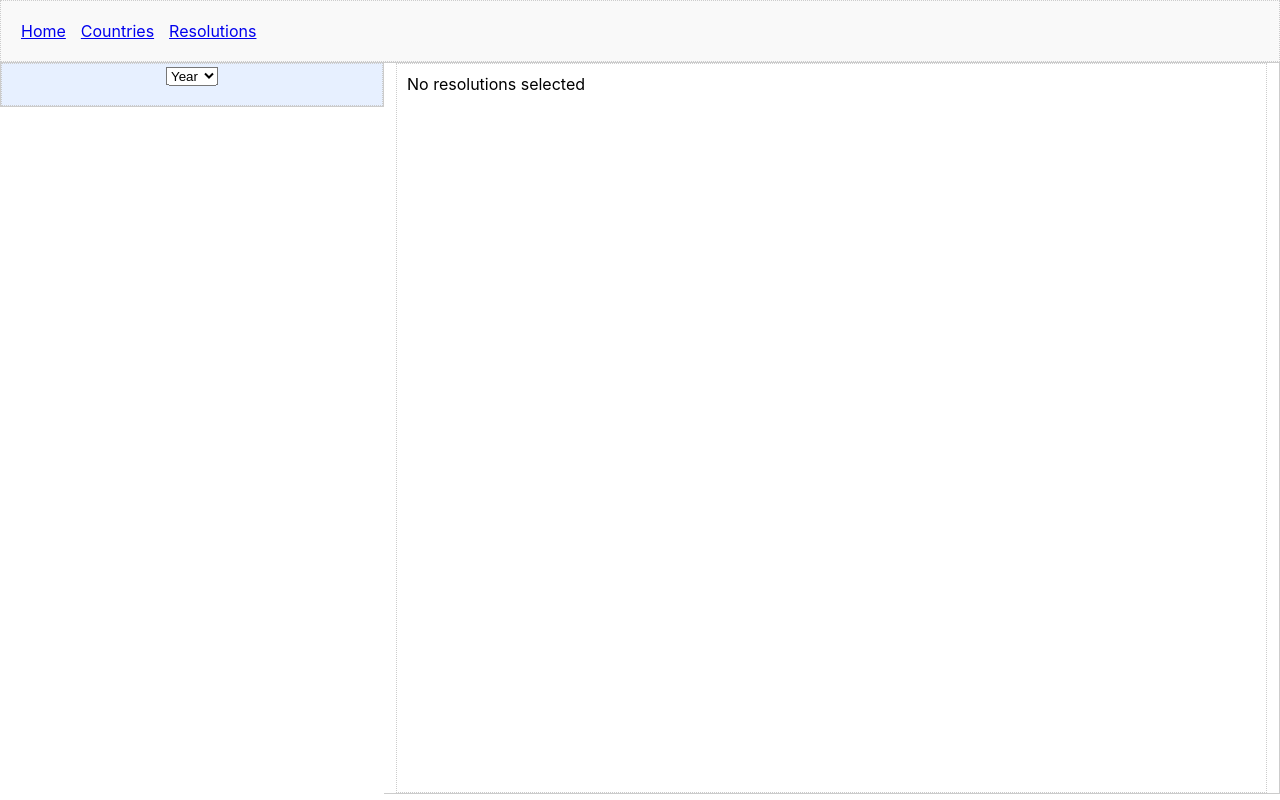
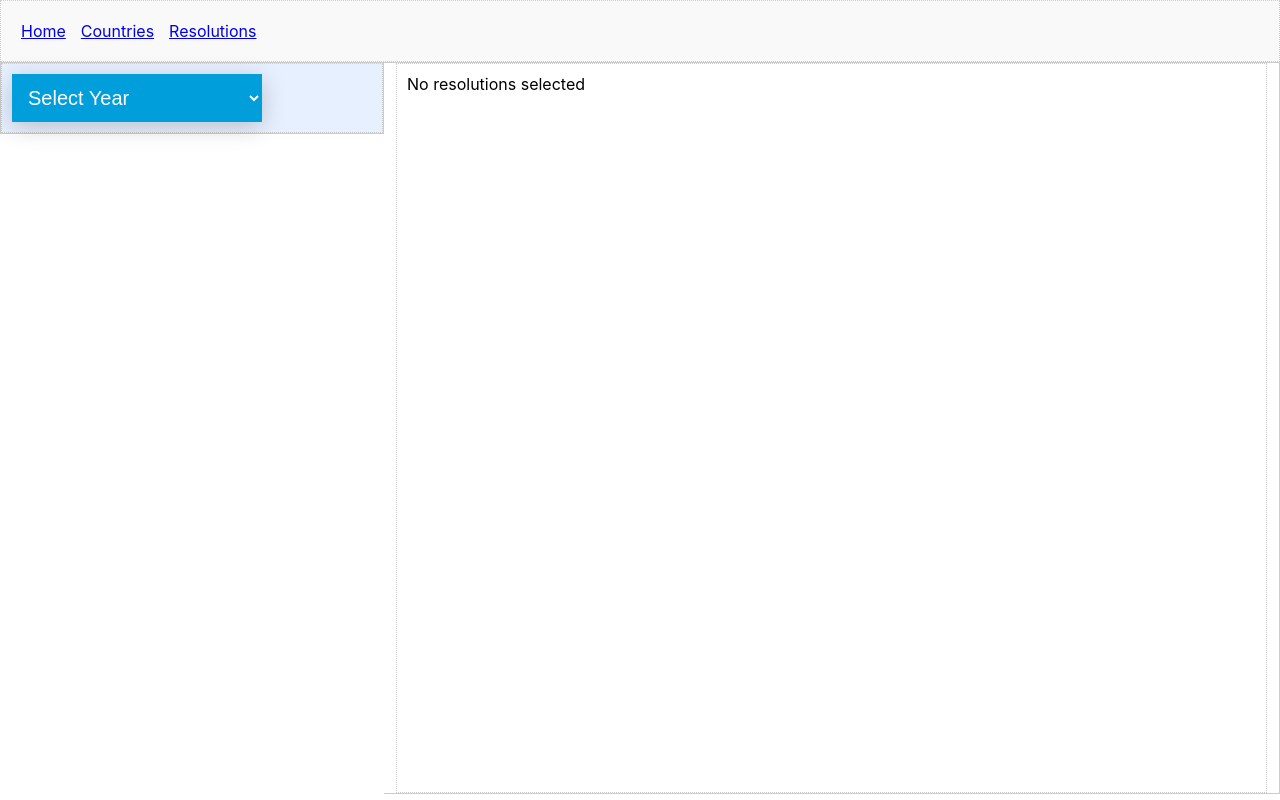
Before and after one commit to khalil-sam/un-client, a React (Create React App) app: page /resolutions in a window 1280 px wide. Built offline with nearby package versions, Linux system fonts and the light colour scheme.

Commit message:
updated resolutions year dropdown

```diff
--- a/src/App.css
+++ b/src/App.css
@@ -157,6 +157,20 @@
   outline: none;
 }
 
+.res-year-select {
+  align-self: center;
+  background-color: #009edb;
+  color: white;
+  padding: 12px;
+  width: 250px;
+  border: none;
+  font-size: 20px;
+  box-shadow: 0 5px 25px rgba(0, 0, 0, 0.2);
+  -webkit-appearance: button;
+  appearance: button;
+  outline: none;
+}
+
 .box::before {
   content: "\f13a";
   font-family: FontAwesome;
--- a/src/Resolutions.js
+++ b/src/Resolutions.js
@@ -2,9 +2,10 @@ import React, { lazy, Suspense } from 'react'
 
 import { BrowserRouter as Router, Link, Route, Switch, useParams } from 'react-router-dom';
 
+const defaultTxt = "Select Year";
+
 class Resolutions extends React.Component {
-    constructor(props)
-    {
+    constructor(props) {
         super(props);
         this.state = {
             resolutions : [],
@@ -34,8 +35,16 @@ class Resolutions extends React.Component {
 
     handleDropdownChange(e) {
         console.log("Resolutions handleDropdownChange: year="+e.target.value);
+
+        if(e.target.value==defaultTxt) {
+            console.log("RESDROP BACK TO DEFAULT");
+            this.setState({
+                year : "",
+                resolutions : []
+            });
+        }
+        else {
             this.setState({ year: e.target.value });
-
             let s = 'http://localhost:8081/resolutions' + "?year=" + e.target.value
             fetch (s)
             .then(response => response.json())
@@ -44,6 +53,7 @@ class Resolutions extends React.Component {
                     resolutions : r
                 })
             })
+        }
     }
 
 
@@ -68,8 +78,8 @@ class Resolutions extends React.Component {
 
             <aside className="aside" >
 
-            <select id="year" name="year" className = "box" onChange={this.handleDropdownChange}>
-                <option key="Year">Year</option>
+            <select id="year" name="year" className = "res-year-select" onChange={this.handleDropdownChange}>
+                <option key="Year">{defaultTxt}</option>
 
                 {
                     this.statics.years.map(yearStr => {
--- a/src/VoteTable.js
+++ b/src/VoteTable.js
@@ -28,7 +28,7 @@ class VoteTable extends React.Component {
             let n = [];
             let a = [];
             this.props.votes.forEach(vote => {
-                let link = <li><Link to = {`/countries/${vote.Countryname}`}>
+                let link = <li key={vote.Countryname}><Link to = {`/countries/${vote.Countryname}`}>
                             {vote.Countryname} </Link> </li>
                 if(vote.vote==1) {
                     y.push(link);
@@ -40,7 +40,7 @@ class VoteTable extends React.Component {
                     a.push(link);
                 }
             })
-            console.log("y:"+y);
+            //console.log("y:"+y);
             /*this.setState({
                 yesHTML : y,
                 noHTML : n,
@@ -67,7 +67,6 @@ class VoteTable extends React.Component {
                     <h4><center>Yes</center></h4>
                     <ol>
                     {this.state.yesHTML.map(line => {
-                        console.log(line);
                         return line;
                     })}
                     </ol>
@@ -77,7 +76,6 @@ class VoteTable extends React.Component {
 
                     <ol>
                     {this.state.noHTML.map(line => {
-                        console.log(line);
                         return line;
                     })}
                     </ol>
@@ -87,7 +85,6 @@ class VoteTable extends React.Component {
 
                     <ol>
                     {this.state.absHTML.map(line => {
-                        console.log(line);
                         return line;
                     })}
                     </ol>
```
Lines whose indentation alone changed are shown as unchanged.
